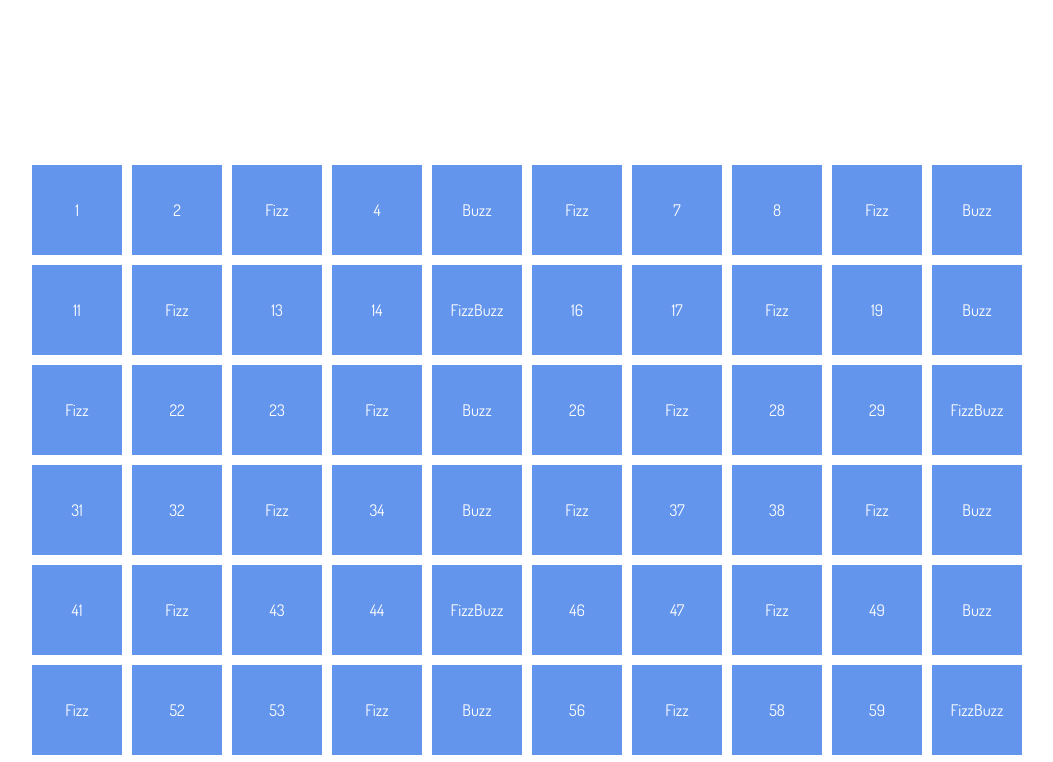
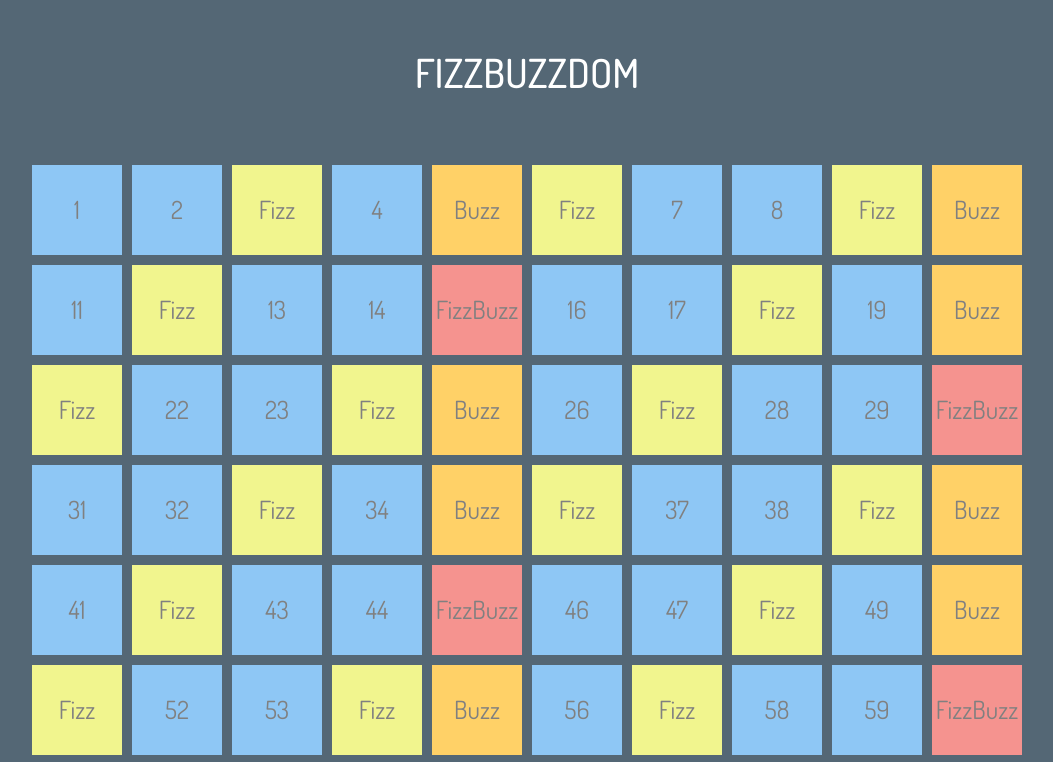
Before and after one commit to itsjackie00/js-fizzbuzz, a plain HTML site: page index.html in a window 1280 px wide. Shown: the top 762 px of the page, without its empty margins (113-1166 px from the left). Drawn offline with nearby package versions, Linux system fonts and the light colour scheme.

Commit message:
added colors

```diff
--- a/css/style.css
+++ b/css/style.css
@@ -6,25 +6,41 @@
 /* GENERAL */
 body{
     font-family: "Dosis", sans-serif;
+    font-weight: 400;
+    background-color: #546775;
 }
 
 /* boxes utility */
 #boxes{
     width: 1000px;
 }
-.odd{
-    color: cadetblue;
+.bg-normal{
+    background-color: #8ec7f5;
 }
-.even{
-    color: darkcyan;
+.bg-fizz{
+    background-color: #f1f58e;
+}
+.bg-buzz{
+    background-color: #ffd167 ;
+}
+.bg-fizzbuzz{
+    background-color: #f5938f;
 }
 .box{
     width: 90px;
     height: 90px;
     margin: 5px;
+    font-size: 25px;
     display: flex;
     align-items: center;
     justify-content: center;
-    background-color: cornflowerblue;
-    color: white;
+    color: grey;
+    transition: 2s;
 }
+.box:hover{
+    cursor: pointer;
+    transform: scale(1.5);
+    color: black;
+
+
+}
```
